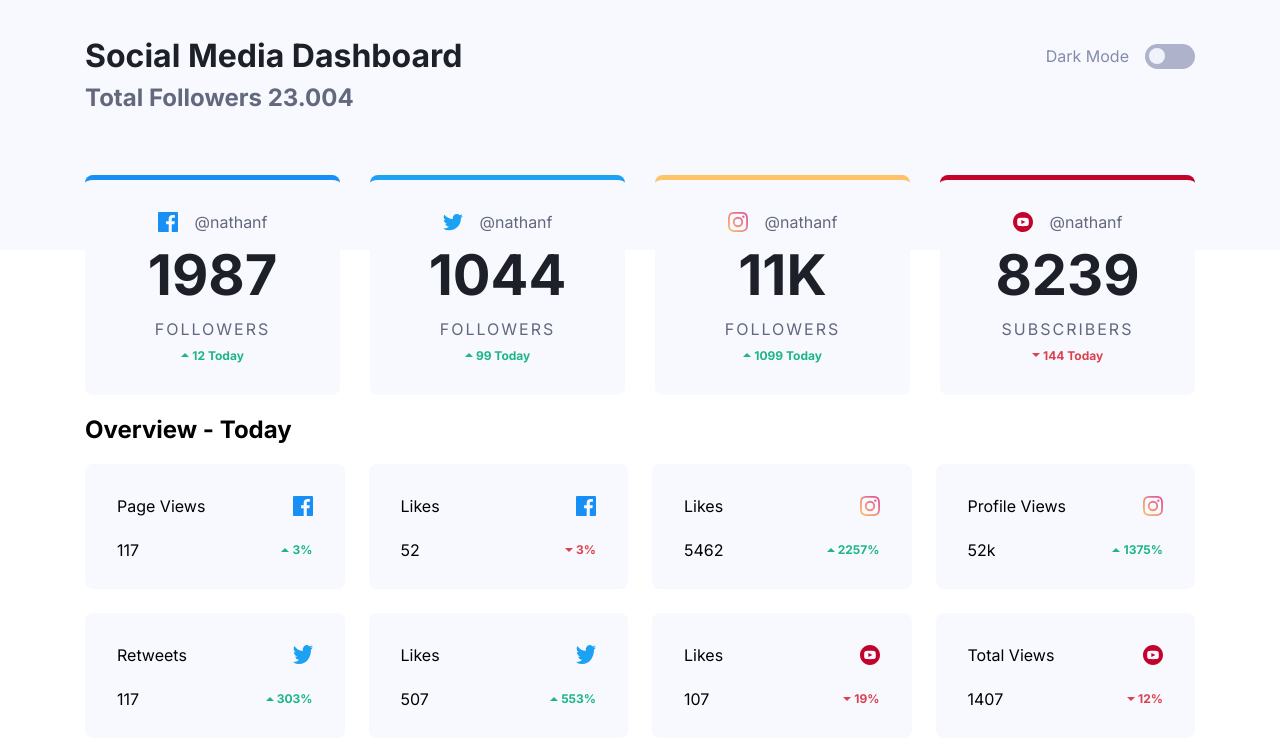
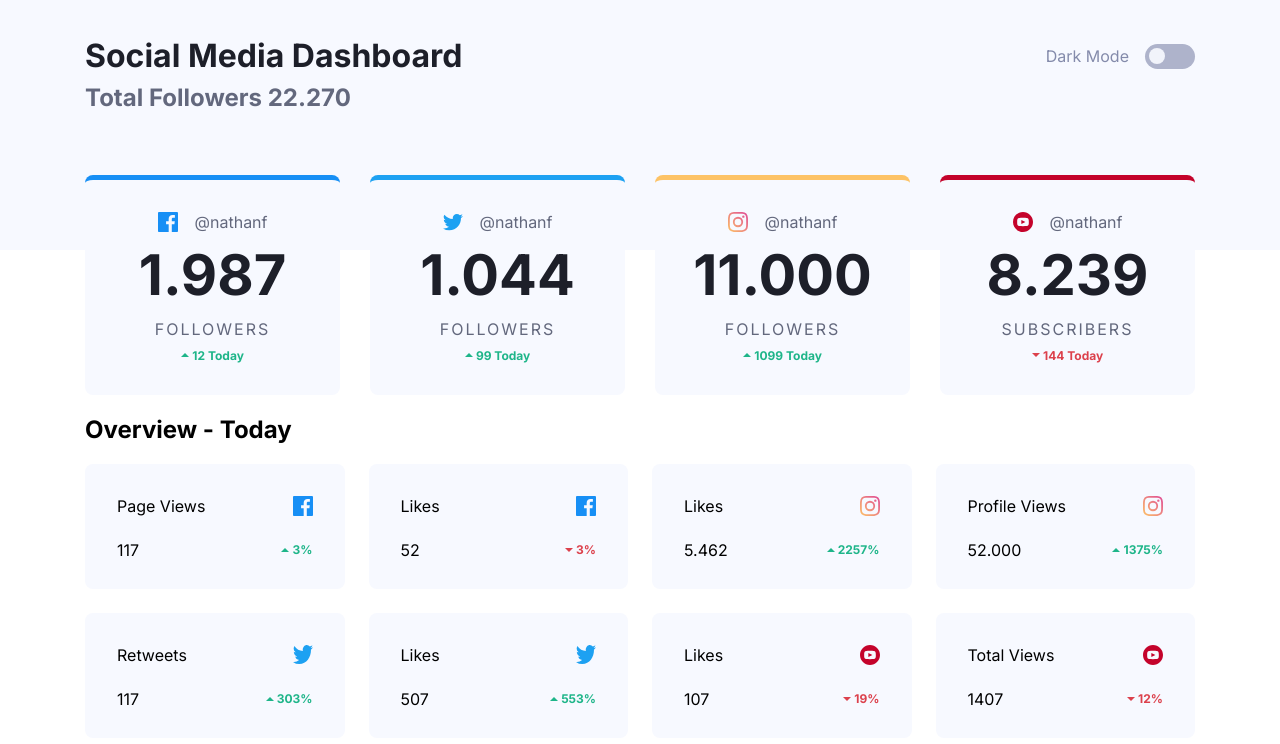
Before and after one commit to DorianDesings/Social-media-dashboard-react, a React (Vite) app: page / in a window 1280 px wide. Shown: the top 744 px of the page. Built offline with nearby package versions, Linux system fonts and the light colour scheme.

Commit message:
Total followers and format number updated

```diff
--- a/src/App.jsx
+++ b/src/App.jsx
@@ -1,6 +1,9 @@
 import { useState } from 'react';
 import MainContainer from './components/main-container/MainContainer';
+import { mainCards } from './constants/main-cards';
 import { GlobalStyle } from './styles/globalStyles';
+
+const totalNumber = mainCards.reduce((acc, current) => current.number + acc, 0);
 
 const App = () => {
 	const [darkMode, setDarkMode] = useState(false);
@@ -11,7 +14,7 @@ const App = () => {
 				darkMode={darkMode}
 				setDarkMode={setDarkMode}
 				totalText='Total Followers'
-				totalNumber={23.004}
+				totalNumber={totalNumber}
 			/>
 		</>
 	);
--- a/src/components/card/Card.jsx
+++ b/src/components/card/Card.jsx
@@ -1,3 +1,4 @@
+import { formatNumber } from '../../utils/formatNumberToMiles';
 import CardCounter from '../card-counter/CardCounter';
 import CardIcon from '../card-icon/CardIcon';
 import { CardCategory, CardHeader, CardNumber, StyledCard } from './styles';
@@ -18,7 +19,7 @@ const Card = ({
 				<CardIcon icon={icon} />
 				<span>{username}</span>
 			</CardHeader>
-			<CardNumber darkMode={darkMode}>{number}</CardNumber>
+			<CardNumber darkMode={darkMode}>{formatNumber(number)}</CardNumber>
 			<CardCategory darkMode={darkMode}>{category}</CardCategory>
 
 			<CardCounter positive={positive} amount={amount} />
--- a/src/components/main-container/MainContainer.jsx
+++ b/src/components/main-container/MainContainer.jsx
@@ -1,5 +1,6 @@
 import { ICONS } from '../../constants/icons';
 import { mainCards } from '../../constants/main-cards';
+import { formatNumber } from '../../utils/formatNumberToMiles';
 import Card from '../card/Card';
 import Header from '../header/Header';
 import { HeaderContent, HeaderSubtitle, HeaderTitle } from '../header/styles';
@@ -17,7 +18,7 @@ const MainContainer = ({ darkMode, setDarkMode, totalText, totalNumber }) => {
 							Social Media Dashboard
 						</HeaderTitle>
 						<HeaderSubtitle darkMode={darkMode}>
-							{totalText} {totalNumber}
+							{totalText} {formatNumber(totalNumber)}
 						</HeaderSubtitle>
 					</div>
 					<Toggle darkMode={darkMode} setDarkMode={setDarkMode} />
@@ -49,7 +50,7 @@ const MainContainer = ({ darkMode, setDarkMode, totalText, totalNumber }) => {
 					<SmallCard
 						text='Likes'
 						icon={ICONS.instagram}
-						number={5462}
+						number={formatNumber(5462)}
 						amount='2257%'
 						darkMode={darkMode}
 						positive
@@ -57,7 +58,7 @@ const MainContainer = ({ darkMode, setDarkMode, totalText, totalNumber }) => {
 					<SmallCard
 						text='Profile Views'
 						icon={ICONS.instagram}
-						number='52k'
+						number={formatNumber(52000)}
 						amount='1375%'
 						darkMode={darkMode}
 						positive
--- a/src/constants/main-cards.js
+++ b/src/constants/main-cards.js
@@ -25,7 +25,7 @@ export const mainCards = [
 		id: v4(),
 		icon: ICONS.instagram,
 		username: '@nathanf',
-		number: '11K',
+		number: 11000,
 		category: 'Followers',
 		amount: '1099 Today',
 		border: '#FDC366',
@@ -35,7 +35,7 @@ export const mainCards = [
 		id: v4(),
 		icon: ICONS.youtube,
 		username: '@nathanf',
-		number: '8239',
+		number: 8239,
 		category: 'Subscribers',
 		amount: '144 Today',
 		border: '#C4032B',
--- /dev/null
+++ b/src/utils/formatNumberToMiles.js
@@ -0,0 +1,14 @@
+export const formatNumber = number => {
+	if (!isNaN(number)) {
+		number = number
+			.toString()
+			.split('')
+			.reverse()
+			.join('')
+			.replace(/(?=\d*\.?)(\d{3})/g, '$1.');
+		number = number.split('').reverse().join('').replace(/^[.]/, '');
+		return number;
+	} else {
+		alert('Solo se permiten numeros');
+	}
+};
```
